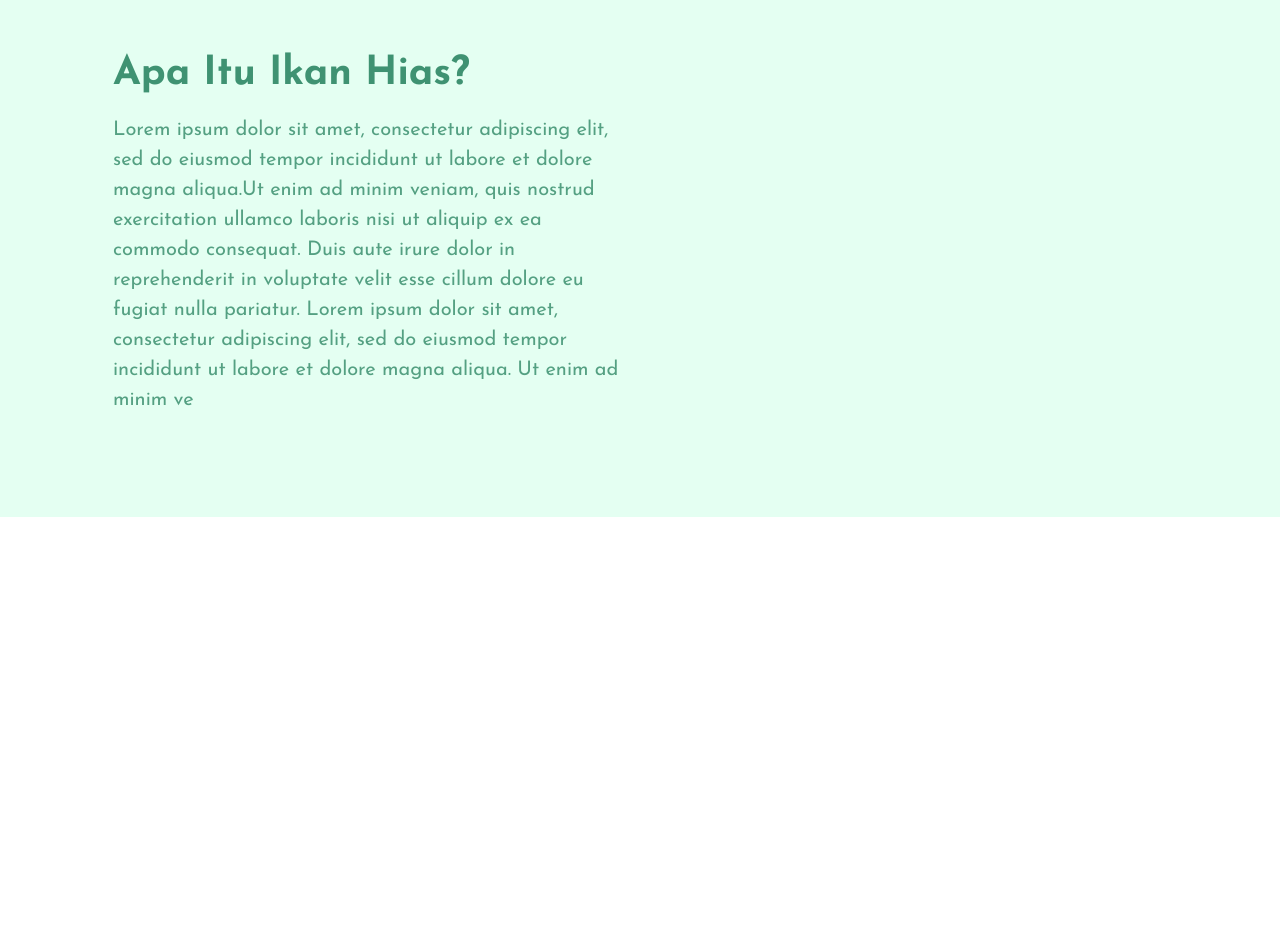
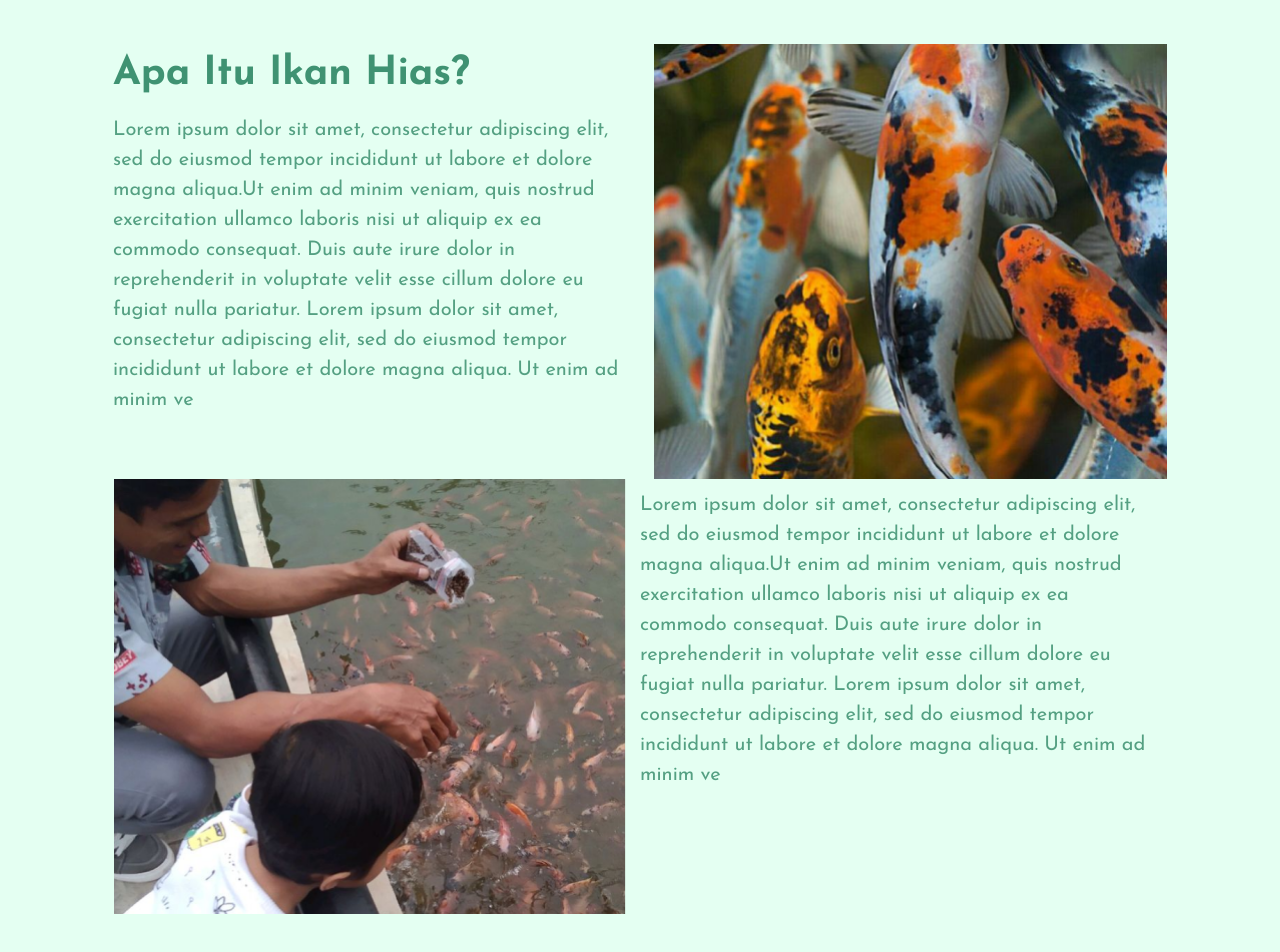
Before and after one commit to auliarahman789/ornatredec, a Next.js app: page /Edukasi in a window 1280 px wide. Shown: the part 1367-2319 px from the top of the page. Before the commit the page ends 1884 px from the top, so only its background shows below. Built offline with nearby package versions, Linux system fonts and the light colour scheme.

Commit message:
jangan di pull

```diff
--- a/src/app/components/Edukasi/ikan.tsx
+++ b/src/app/components/Edukasi/ikan.tsx
@@ -1,5 +1,5 @@
 import React from "react";
-
+import Image from "next/image";
 function Ikan() {
   return (
     <div className="grid gap-0 grid-cols-2 mx-[100px] pb-[8%]" id="ikan">
@@ -18,6 +18,34 @@ function Ikan() {
           ad minim ve
         </p>
       </div>
+      <div className="ms-[5%]">
+        <Image
+          src="/img/ikan hias 1.png"
+          className="w-full h-auto -translate-x-[13px]"
+          alt={"burung"}
+          width={550}
+          height={434}
+        />
+      </div>
+      <div className="ms-[5%]">
+        <Image
+          src="/img/beri makan ikan.png"
+          className="w-full h-auto -translate-x-[13px]"
+          alt={"burung"}
+          width={550}
+          height={434}
+        />
+      </div>
+       <p className="text-[20px] me-[4%] mt-[2%] text-[#54A082]">
+          Lorem ipsum dolor sit amet, consectetur adipiscing elit, sed do
+          eiusmod tempor incididunt ut labore et dolore magna aliqua.Ut enim ad
+          minim veniam, quis nostrud exercitation ullamco laboris nisi ut
+          aliquip ex ea commodo consequat. Duis aute irure dolor in
+          reprehenderit in voluptate velit esse cillum dolore eu fugiat nulla
+          pariatur. Lorem ipsum dolor sit amet, consectetur adipiscing elit, sed
+          do eiusmod tempor incididunt ut labore et dolore magna aliqua. Ut enim
+          ad minim ve
+        </p>
     </div>
   );
 }
```
Also changed, not shown: public/img/beri makan ikan.png (added).
